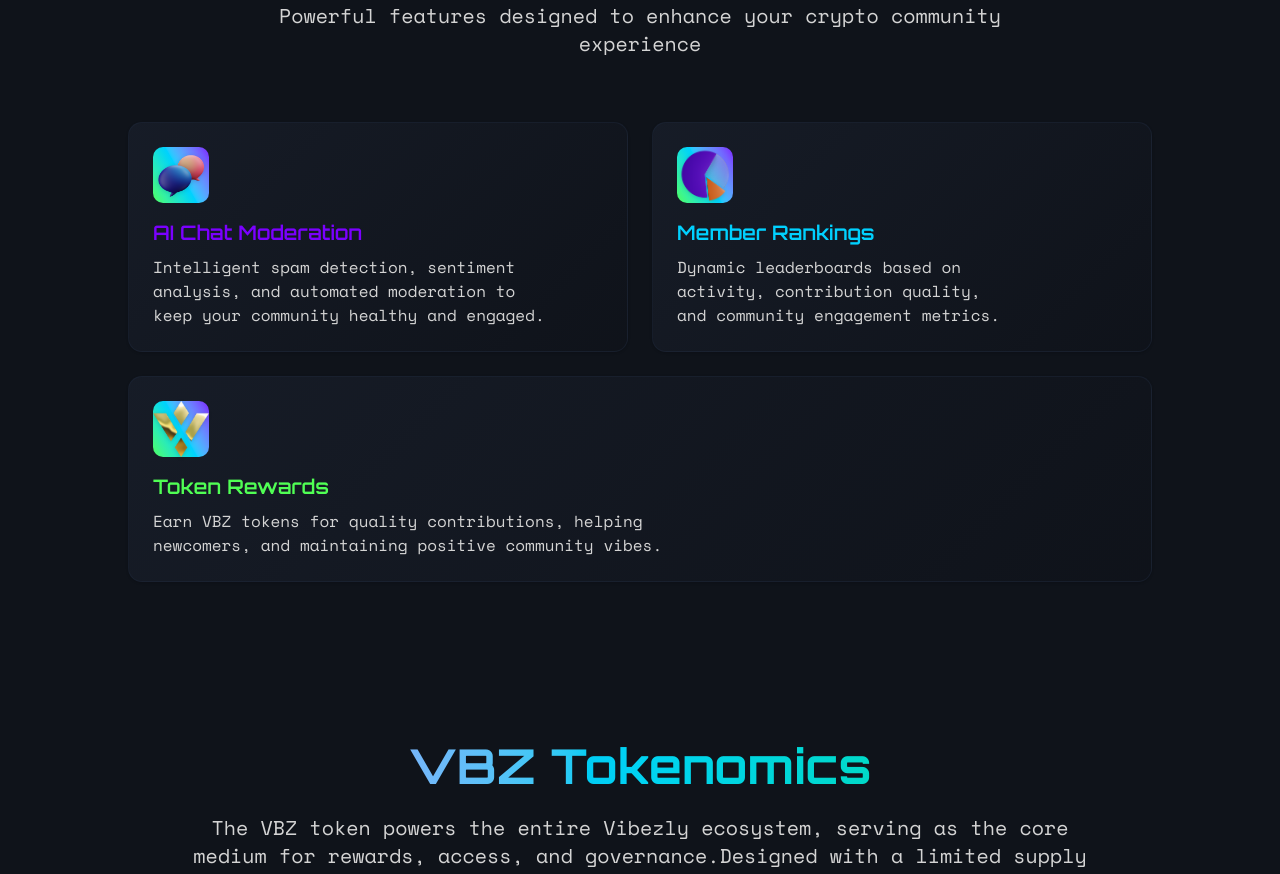
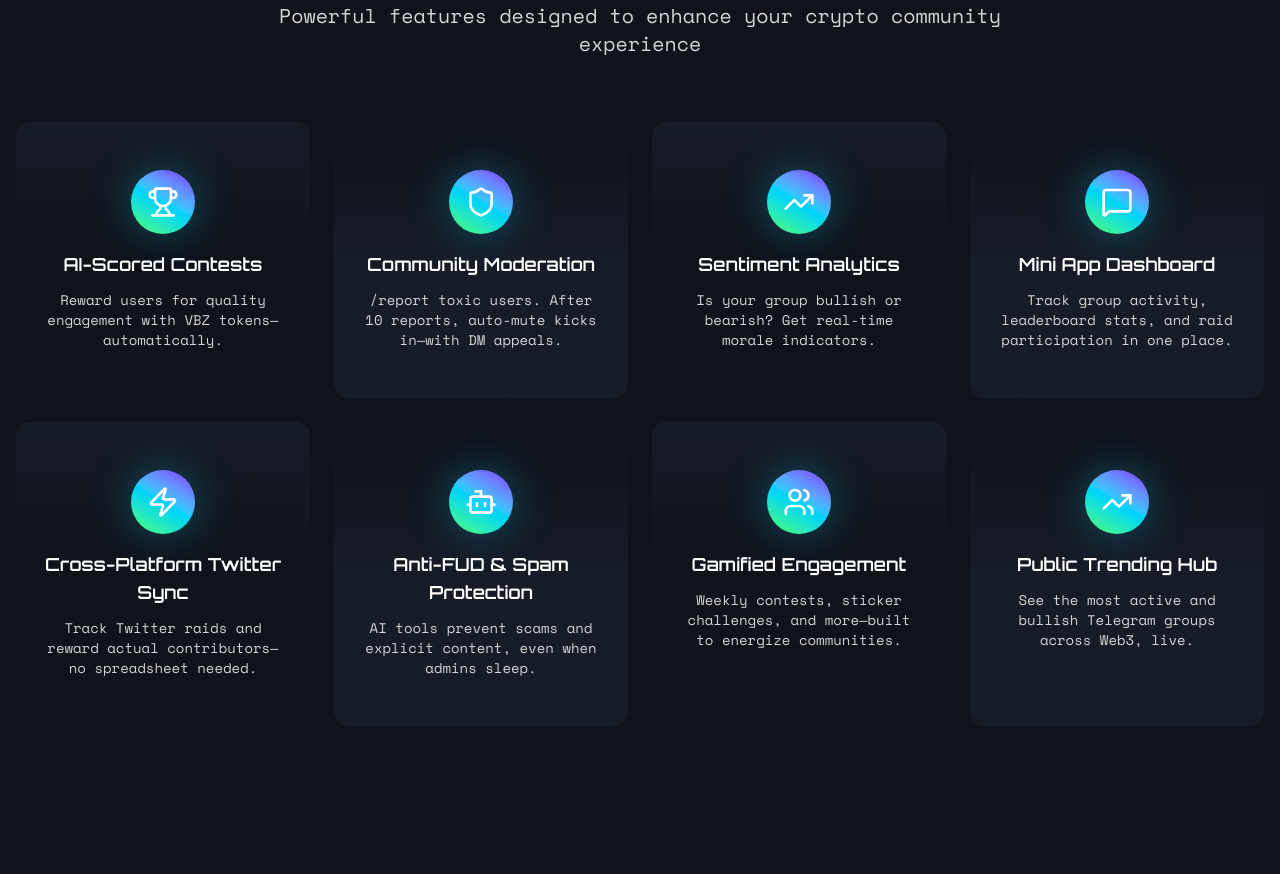
Before and after one commit to Atimscreative/vibezly-landing-page, a React (Vite) app: page / in a window 1280 px wide. Shown: the part 2060-2934 px from the top of the page. Built offline with nearby package versions, Linux system fonts and the light colour scheme.

Commit message:
Added glow to hero btns and header

```diff
--- a/src/components/Header.tsx
+++ b/src/components/Header.tsx
@@ -76,7 +76,7 @@ export default function Header() {
                 to="https://t.me/vibezly_bot"
                 data-aos="fade-left"
                 data-aos-delay={100}
-                className="from-vibezly-purple to-vibezly-cyan relative hidden h-auto items-center justify-center rounded-md bg-linear-[135deg] px-6 py-3 transition-opacity hover:opacity-90 lg:flex"
+                className="from-vibezly-purple hover:drop-shadow-glow-cyan/50 to-vibezly-cyan relative hidden h-auto items-center justify-center rounded-md bg-linear-[135deg] px-6 py-3 transition-opacity hover:opacity-90 lg:flex"
               >
                 <div className="bg-vibezly-dark absolute top-1/2 left-1/2 h-[90%] w-[97.5%] -translate-1/2 rounded-sm"></div>
                 <span className="relative z-10 text-sm">Try Vibezly Now</span>
--- a/src/components/home-components/Hero.tsx
+++ b/src/components/home-components/Hero.tsx
@@ -45,16 +45,16 @@ export default function Hero() {
                 to="https://t.me/vibezly_bot"
                 data-aos="fade-up"
                 data-aos-delay="200"
-                className="from-vibezly-purple to-vibezly-cyan h-auto rounded-md bg-gradient-to-r bg-cover px-6 py-3 text-sm text-white transition-opacity text-shadow-sm hover:opacity-90"
+                className="from-vibezly-purple hover:drop-shadow-glow-cyan/50 to-vibezly-cyan h-auto rounded-md bg-gradient-to-r bg-cover px-6 py-3 text-sm text-white transition-opacity text-shadow-sm hover:opacity-90"
               >
                 Get Started
               </Link>
 
               <Link
                 to="/#demo"
-                data-aos="fade-left"
+                data-aos="fade-up"
                 data-aos-delay={100}
-                className="from-vibezly-purple to-vibezly-cyan relative flex h-auto items-center justify-center rounded-md bg-linear-[135deg] px-6 py-3 transition-opacity hover:opacity-90"
+                className="from-vibezly-purple hover:drop-shadow-glow-cyan/50 to-vibezly-cyan relative flex h-auto items-center justify-center rounded-md bg-linear-[135deg] px-6 py-3 transition-opacity hover:opacity-90"
               >
                 <div className="bg-vibezly-dark absolute top-1/2 left-1/2 h-[90%] w-[97.5%] -translate-1/2 rounded-sm"></div>
                 <span className="relative z-10 flex items-center gap-2 text-sm">
--- a/src/components/home-components/Utilities.tsx
+++ b/src/components/home-components/Utilities.tsx
@@ -1,8 +1,5 @@
-import { cn } from "@/lib/utils";
-import { Card } from "../ui/card";
-import Chat from "@/assets/chat.png";
-import Chart from "@/assets/chart.png";
-import Coin from "@/assets/Coin.png";
+import { Card, CardContent } from "../ui/card";
+import { features } from "@/utils";
 
 export default function Utilities() {
   return (
@@ -27,9 +24,33 @@ export default function Utilities() {
             </p>
           </div>
 
-          <div className="mx-auto grid max-w-5xl items-center gap-6 lg:grid-cols-2">
+          {/* <div className="mx-auto grid max-w-5xl items-center gap-6 lg:grid-cols-2">
             {utilities.map((data, index) => (
               <Utility key={index} data={data} index={index} />
+            ))}
+          </div> */}
+
+          <div className="grid gap-6 sm:grid-cols-2 lg:grid-cols-3 xl:grid-cols-4">
+            {features.map((feature, index) => (
+              <Card
+                data-aos={index % 2 === 0 ? "fade-down" : "fade-up"}
+                data-aos-delay={(index + 1) * 100}
+                key={index}
+                className="sm:odd:from-vibezly-card from-vibezly-card to-vibezly-dark/0 sm:odd:to-vibezly-dark/0 group animate-scale-in sm:even:from-vibezly-dark/0 sm:even:to-vibezly-card border-0 bg-transparent bg-linear-180 from-0% to-50% shadow-none transition-all duration-300"
+                style={{ animationDelay: `${index * 0.1}s` }}
+              >
+                <CardContent className="p-6 text-center">
+                  <div className="from-vibezly-purple drop-shadow-glow-cyan/30 via-vibezly-cyan to-vibezly-green mx-auto mb-4 flex h-16 w-16 items-center justify-center rounded-full bg-linear-210 transition-transform duration-300 group-hover:scale-110">
+                    <feature.icon className="h-8 w-8 text-white" />
+                  </div>
+                  <h3 className="font-orbitron mb-3 text-lg font-semibold text-white transition-colors">
+                    {feature.title}
+                  </h3>
+                  <p className="text-sm transition-colors">
+                    {feature.description}
+                  </p>
+                </CardContent>
+              </Card>
             ))}
           </div>
         </div>
@@ -38,67 +59,67 @@ export default function Utilities() {
   );
 }
 
-function Utility({ data, index }: any) {
-  return (
-    <div className="group cursor-pointer lg:last:col-span-2">
-      <Card
-        style={{ transition: "300ms ease" }}
-        data-aos="fade-up"
-        data-aos-delay={(index + 1) * 100}
-        className={cn(
-          "from-vibezly-card to-vibezly-dark border-vibezly-border/50 hover:border-primary/50 bg-linear-[135deg] p-6 transition-all duration-300",
-          data.containerClassName,
-        )}
-      >
-        <div className="flex flex-col items-start space-x-4">
-          <div className="from-vibezly-purple via-vibezly-cyan to-vibezly-green mb-4 flex items-center justify-center rounded-lg bg-linear-240 transition-transform duration-300 group-hover:scale-110">
-            {/* <span className="text-xl">{data.icon}</span> */}
-            <img
-              src={data.icon}
-              alt={data.title}
-              className="block size-14 drop-shadow-sm"
-            />
-          </div>
-          <div>
-            <h3
-              className={cn(
-                "font-orbitron mb-2 text-xl font-semibold",
-                data.titleClassName,
-              )}
-            >
-              {data.title}
-            </h3>
-            <p className="text-balance">{data.content}</p>
-          </div>
-        </div>
-      </Card>
-    </div>
-  );
-}
+// function Utility({ data, index }: any) {
+//   return (
+//     <div className="group cursor-pointer lg:last:col-span-2">
+//       <Card
+//         style={{ transition: "300ms ease" }}
+//         data-aos="fade-up"
+//         data-aos-delay={(index + 1) * 100}
+//         className={cn(
+//           "from-vibezly-card to-vibezly-dark border-vibezly-border/50 hover:border-primary/50 bg-linear-[135deg] p-6 transition-all duration-300",
+//           data.containerClassName,
+//         )}
+//       >
+//         <div className="flex flex-col items-start space-x-4">
+//           <div className="from-vibezly-purple via-vibezly-cyan to-vibezly-green mb-4 flex items-center justify-center rounded-lg bg-linear-240 transition-transform duration-300 group-hover:scale-110">
+//             {/* <span className="text-xl">{data.icon}</span> */}
+//             <img
+//               src={data.icon}
+//               alt={data.title}
+//               className="block size-14 drop-shadow-sm"
+//             />
+//           </div>
+//           <div>
+//             <h3
+//               className={cn(
+//                 "font-orbitron mb-2 text-xl font-semibold",
+//                 data.titleClassName,
+//               )}
+//             >
+//               {data.title}
+//             </h3>
+//             <p className="text-balance">{data.content}</p>
+//           </div>
+//         </div>
+//       </Card>
+//     </div>
+//   );
+// }
 
-const utilities = [
-  {
-    icon: Chat,
-    title: "AI Chat Moderation",
-    content:
-      "Intelligent spam detection, sentiment analysis, and automated              moderation to keep your community healthy and engaged.",
-    titleClassName: "text-vibezly-purple",
-    containerClassName: "hover:border-vibezly-purple",
-  },
-  {
-    icon: Chart,
-    title: "Member Rankings",
-    content:
-      "Dynamic leaderboards based on activity, contribution                         quality, and community engagement metrics.",
-    titleClassName: "text-vibezly-cyan",
-    containerClassName: "hover:border-vibezly-cyan",
-  },
-  {
-    icon: Coin,
-    title: "Token Rewards",
-    content:
-      "Earn VBZ tokens for quality contributions, helping                         newcomers, and maintaining positive community vibes.",
-    titleClassName: "text-vibezly-green",
-    containerClassName: "hover:border-vibezly-green",
-  },
-];
+// const utilities = [
+//   {
+//     icon: Chat,
+//     title: "AI Chat Moderation",
+//     content:
+//       "Intelligent spam detection, sentiment analysis, and automated              moderation to keep your community healthy and engaged.",
+//     titleClassName: "text-vibezly-purple",
+//     containerClassName: "hover:border-vibezly-purple",
+//   },
+//   {
+//     icon: Chart,
+//     title: "Member Rankings",
+//     content:
+//       "Dynamic leaderboards based on activity, contribution                         quality, and community engagement metrics.",
+//     titleClassName: "text-vibezly-cyan",
+//     containerClassName: "hover:border-vibezly-cyan",
+//   },
+//   {
+//     icon: Coin,
+//     title: "Token Rewards",
+//     content:
+//       "Earn VBZ tokens for quality contributions, helping                         newcomers, and maintaining positive community vibes.",
+//     titleClassName: "text-vibezly-green",
+//     containerClassName: "hover:border-vibezly-green",
+//   },
+// ];
--- a/src/index.css
+++ b/src/index.css
@@ -1,5 +1,5 @@
 /* GOOGLE FONTS */
-@import url('https://fonts.googleapis.com/css2?family=Inter:ital,opsz,wght@0,14..32,100..900;1,14..32,100..900&family=Manrope:wght@200..800&family=Orbitron:wght@400..900&family=Space+Mono:ital,wght@0,400;0,700;1,400;1,700&display=swap');
+@import url("https://fonts.googleapis.com/css2?family=Inter:ital,opsz,wght@0,14..32,100..900;1,14..32,100..900&family=Manrope:wght@200..800&family=Orbitron:wght@400..900&family=Space+Mono:ital,wght@0,400;0,700;1,400;1,700&display=swap");
 
 /* TAILWIND IMPORTS */
 @import "tailwindcss";
@@ -62,6 +62,8 @@
   --drop-shadow-glow: 0 0 20px var(--vibezly-purple);
   --drop-shadow-glow-cyan: 0 0 20px var(--vibezly-cyan);
   --drop-shadow-glow-green: 0 0 20px var(--vibezly-green);
+  --drop-shadow-glow-all:
+    0 0 5px var(--vibezly-purple), 0 0 5px var(--vibezly-cyan);
 
   /* FONTS */
   --font-orbitron: "Orbitron", sans-serif;
@@ -203,7 +205,6 @@
   --color-3: oklch(69.6% 0.165 251);
   --color-4: oklch(80.2% 0.134 225);
   --color-5: oklch(90.7% 0.231 133);
-
 }
 
 .dark {
@@ -243,12 +244,11 @@
   --color-3: oklch(69.6% 0.165 251);
   --color-4: oklch(80.2% 0.134 225);
   --color-5: oklch(90.7% 0.231 133);
-
 }
 
 @layer base {
   * {
-    @apply box-border m-0 p-0;
+    @apply m-0 box-border p-0;
   }
 
   html,
@@ -257,7 +257,7 @@
   }
 
   body {
-    @apply font-spacemono bg-vibezly-dark text-neutral-300 leading-[150%];
+    @apply font-spacemono bg-vibezly-dark leading-[150%] text-neutral-300;
   }
 
   p,
@@ -276,7 +276,6 @@
   h6 {
     @apply font-orbitron text-white;
   }
-
 }
 
 @layer utilities {
@@ -285,11 +284,20 @@
   }
 
   .bg-vibezly-gradient {
-    background: linear-gradient(135deg, oklch(var(--vibezly-purple)) 0%, oklch(var(--vibezly-cyan)) 50%, oklch(var(--vibezly-green)) 100%);
+    background: linear-gradient(
+      135deg,
+      oklch(var(--vibezly-purple)) 0%,
+      oklch(var(--vibezly-cyan)) 50%,
+      oklch(var(--vibezly-green)) 100%
+    );
   }
 
   .bg-vibezly-card {
-    background: linear-gradient(135deg, oklch(var(--vibezly-card)) 0%, oklch(var(--vibezly-dark)) 100%);
+    background: linear-gradient(
+      135deg,
+      oklch(var(--vibezly-card)) 0%,
+      oklch(var(--vibezly-dark)) 100%
+    );
   }
 
   .glow {
@@ -319,7 +327,6 @@
   }
 
   @keyframes float {
-
     0%,
     100% {
       transform: translateY(0px);
```
